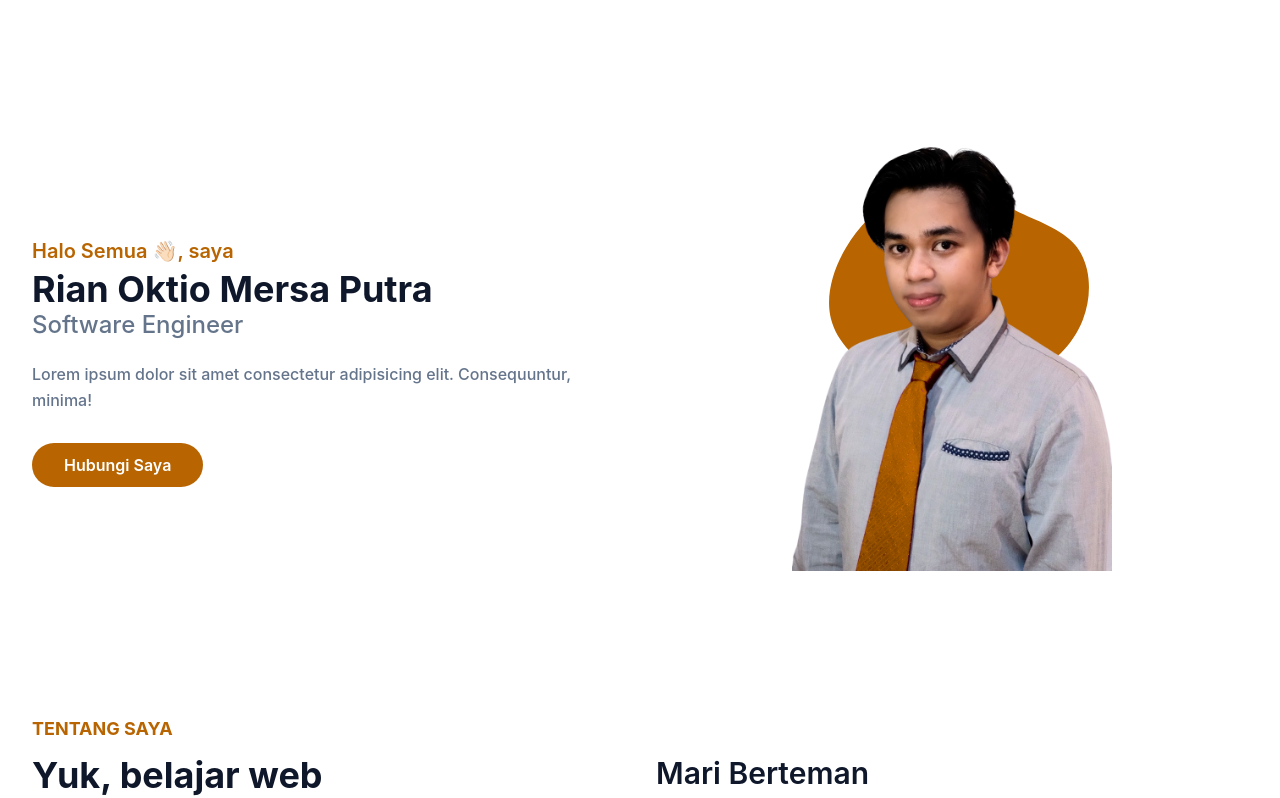
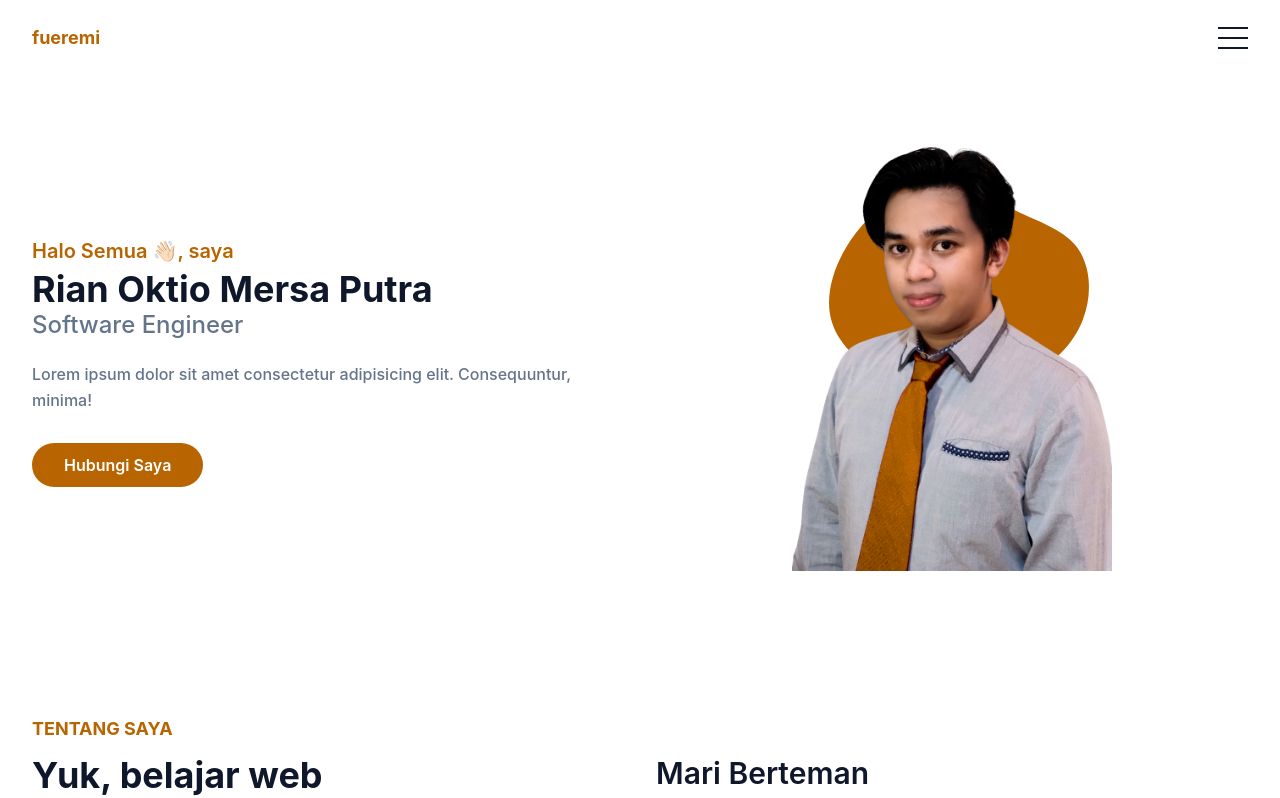
Before and after one commit to fueremi/React-2022-Portofolio, a React (Vite) app: page / in a window 1280 px wide. Shown: the top 798 px of the page. Built offline with nearby package versions, Linux system fonts and the light colour scheme.

Commit message:
feat(nav): adding navbar section

```diff
--- a/src/App.tsx
+++ b/src/App.tsx
@@ -20,6 +20,48 @@ const App = () => {
 
   return (
     <>
+      <header
+        className={`bg-transparent fixed top-0 left-0 w-full flex items-center z-10 ${
+          fixedNav ? "navbar-fixed" : ""
+        }`}
+      >
+        <div className="container">
+          <div className="flex items-center justify-between relative">
+            <div className="px-4">
+              <a
+                href="#home"
+                className="font-bold text-lg text-primary block py-6"
+              >
+                fueremi
+              </a>
+            </div>
+            <div className="flex items-center px-4">
+              <button
+                id="hamburger"
+                name="hamburger"
+                type="button"
+                className={`block absolute right-4 ${
+                  toggleNavbar ? "active" : ""
+                }`}
+                onClick={() => setToggleNavbar(!toggleNavbar)}
+              >
+                <span className="hamburger-line transition duration-300 ease-in-out origin-top-left"></span>
+                <span className="hamburger-line transition duration-300 ease-in-out"></span>
+                <span className="hamburger-line transition duration-300 ease-in-out origin-bottom-left"></span>
+              </button>
+              {toggleNavbar && (
+                <nav>
+                  <ul>
+                    <li>
+                      <a href="#home">Beranda</a>
+                    </li>
+                  </ul>
+                </nav>
+              )}
+            </div>
+          </div>
+        </div>
+      </header>
       <section id="home" className="pt-36">
         <div className="container">
           <div className="flex flex-wrap">
```
